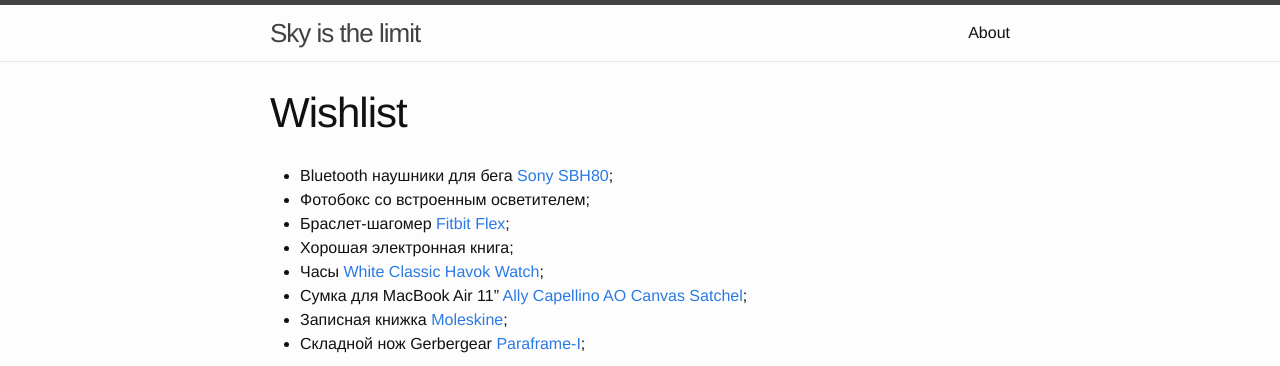
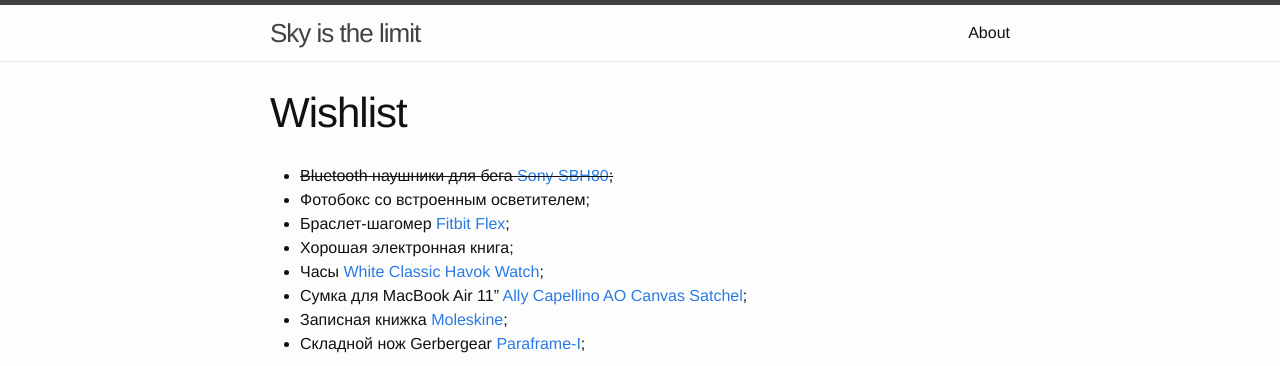
Before and after one commit to shuhrat/shuhrat.github.io, a Jekyll site: the page built from wishlist/index.md, in a window 1280 px wide. Shown: the top 366 px of the page. Built offline with Jekyll 4.4.1, drawn with Linux system fonts in a browser that asks for light colours.

```diff
--- a/wishlist/index.md
+++ b/wishlist/index.md
@@ -3,7 +3,7 @@ layout: page
 title: Wishlist
 ---
 
-- Bluetooth наушники для бега [Sony SBH80][sony];
+- ~~Bluetooth наушники для бега [Sony SBH80][sony];~~
 - Фотобокс со встроенным осветителем;
 - Браслет-шагомер [Fitbit Flex][fitbit];
 - Хорошая электронная книга;
```
